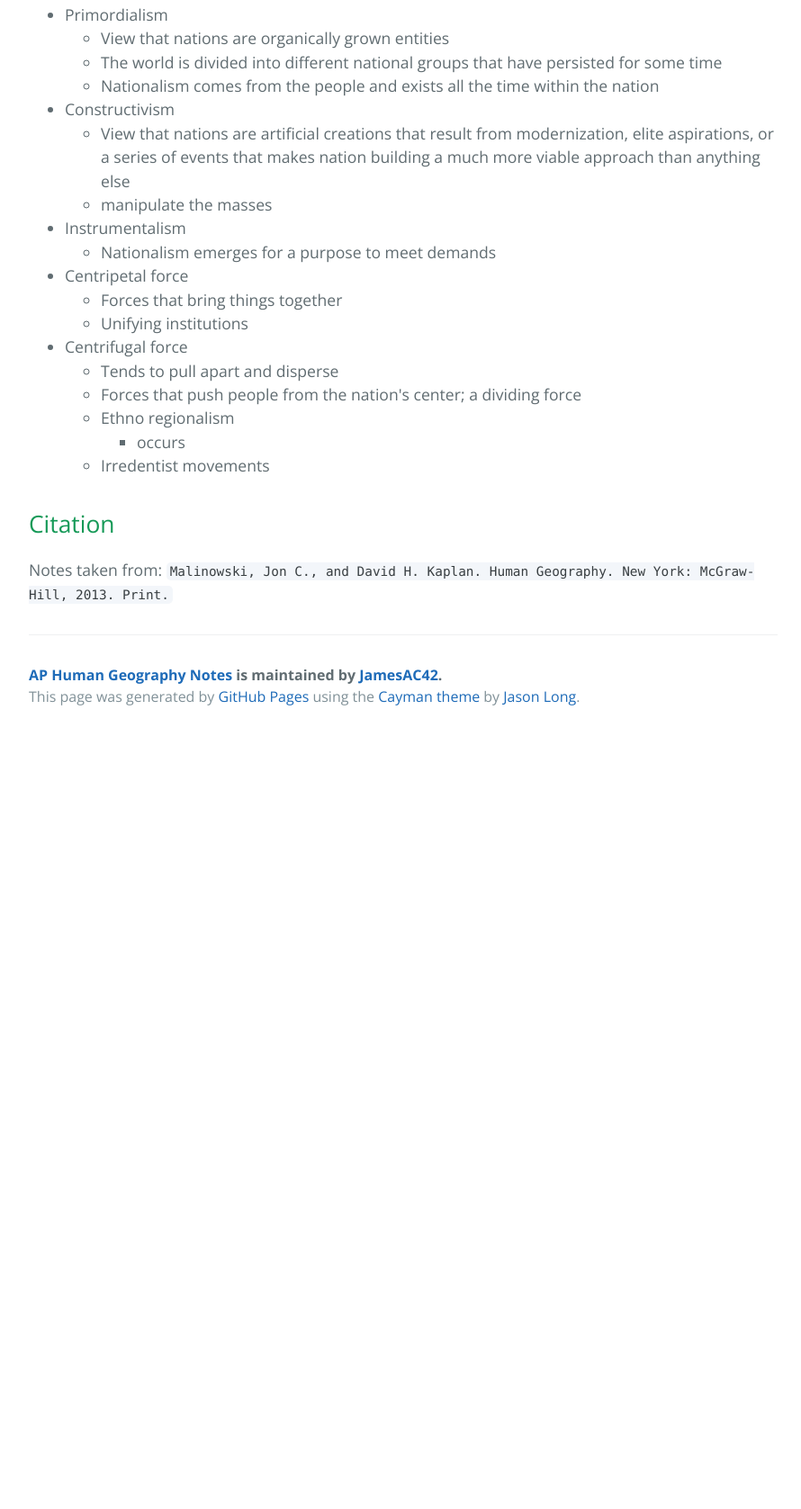
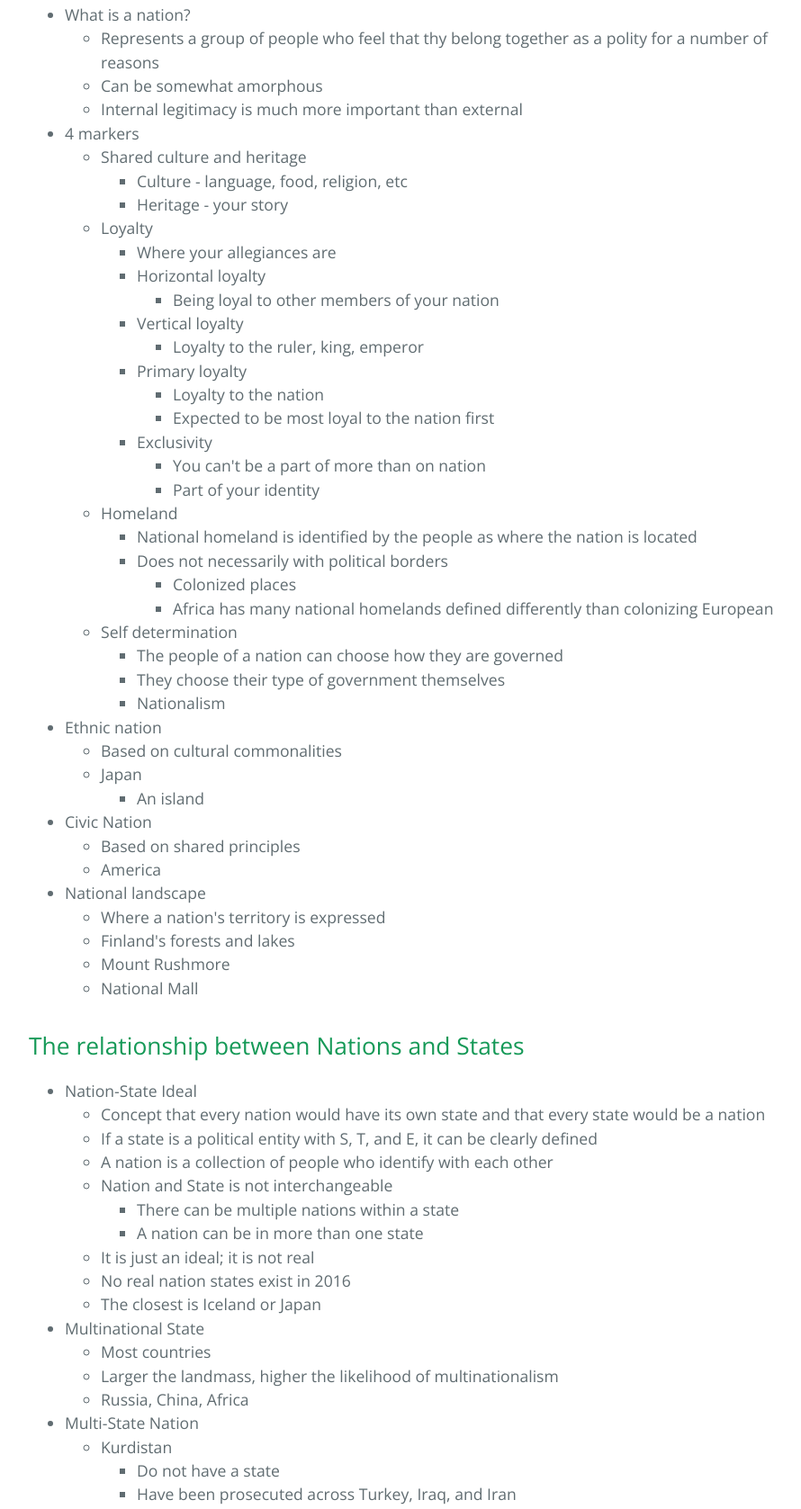
Before and after one commit to JamesAC42/jcnotes, a plain HTML site: page 15-16/aphg/redbook/chapter_10.html in a window 1280 px wide. Shown: the part 5076-6753 px from the top of the page at 90% size, without its empty margins (192-1082 px from the left). Before the commit the page ends 5894 px from the top, so only its background shows below. Drawn offline with nearby package versions, Linux system fonts and the light colour scheme.

Commit message:
continue c10

```diff
--- a/15-16/aphg/redbook/chapter_10.html
+++ b/15-16/aphg/redbook/chapter_10.html
@@ -280,7 +280,7 @@ Entire continent is out of state sovereignty despite various bases from countrie
 </ul>
 </li>
 </ul>
-<h2><a id="Variations_if_Modern_States_124"></a>Variations if Modern States</h2>
+<h2><a id="Variations_if_Modern_States_124"></a>Variations of Modern States</h2>
 <ul>
 <li>World made of about 195 states
 <ul>
@@ -332,6 +332,111 @@ Entire continent is out of state sovereignty despite various bases from countrie
 </ul>
 </li>
 </ul>
+<h2>Four Markers of a Nation</h2>
+<ul>
+<li>What is a nation?<ul>
+<li>Represents a group of people who feel that thy belong together as a polity for a number of reasons </li>
+<li>Can be somewhat amorphous</li>
+<li>Internal legitimacy is much more important than external</li>
+</ul>
+</li>
+<li>4 markers<ul>
+<li>Shared culture and heritage<ul>
+<li>Culture - language, food, religion, etc</li>
+<li>Heritage - your story</li>
+</ul>
+</li>
+<li>Loyalty<ul>
+<li>Where your allegiances are</li>
+<li>Horizontal loyalty<ul>
+<li>Being loyal to other members of your nation</li>
+</ul>
+</li>
+<li>Vertical loyalty<ul>
+<li>Loyalty to the ruler, king, emperor</li>
+</ul>
+</li>
+<li>Primary loyalty<ul>
+<li>Loyalty to the nation</li>
+<li>Expected to be most loyal to the nation first</li>
+</ul>
+</li>
+<li>Exclusivity<ul>
+<li>You can't be a part of more than on nation</li>
+<li>Part of your identity</li>
+</ul>
+</li>
+</ul>
+</li>
+<li>Homeland<ul>
+<li>National homeland is identified by the people as where the nation is located</li>
+<li>Does not necessarily with political borders<ul>
+<li>Colonized places</li>
+<li>Africa has many national homelands defined differently than colonizing European</li>
+</ul>
+</li>
+</ul>
+</li>
+<li>Self determination<ul>
+<li>The people of a nation can choose how they are governed</li>
+<li>They choose their type of government themselves</li>
+<li>Nationalism</li>
+</ul>
+</li>
+</ul>
+</li>
+<li>Ethnic nation<ul>
+<li>Based on cultural commonalities</li>
+<li>Japan<ul>
+<li>An island</li>
+</ul>
+</li>
+</ul>
+</li>
+<li>Civic Nation<ul>
+<li>Based on shared principles</li>
+<li>America</li>
+</ul>
+</li>
+<li>National landscape<ul>
+<li>Where a nation's territory is expressed</li>
+<li>Finland's forests and lakes</li>
+<li>Mount Rushmore</li>
+<li>National Mall</li>
+</ul>
+</li>
+</ul>
+<h2>The relationship between Nations and States</h2>
+<ul>
+<li>Nation-State Ideal<ul>
+<li>Concept that every nation would have its own state and that every state would be a nation</li>
+<li>If a state is a political entity with S, T, and E, it can be clearly defined</li>
+<li>A nation is a collection of people who identify with each other</li>
+<li>Nation and State is not interchangeable<ul>
+<li>There can be multiple nations within a state</li>
+<li>A nation can be in more than one state</li>
+</ul>
+</li>
+<li>It is just an ideal; it is not real</li>
+<li>No real nation states exist in 2016</li>
+<li>The closest is Iceland or Japan</li>
+</ul>
+</li>
+<li>Multinational State<ul>
+<li>Most countries</li>
+<li>Larger the landmass, higher the likelihood of multinationalism</li>
+<li>Russia, China, Africa</li>
+</ul>
+</li>
+<li>Multi-State Nation<ul>
+<li>Kurdistan<ul>
+<li>Do not have a state</li>
+<li>Have been prosecuted across Turkey, Iraq, and Iran</li>
+</ul>
+</li>
+</ul>
+</li>
+</ul>
 <h2>Nationalism as an ideology and force in statecraft</h2>
 <ul>
 <li>Primordialism<ul>
@@ -351,20 +456,34 @@ Entire continent is out of state sovereignty despite various bases from countrie
 </li>
 <li>Centripetal force<ul>
 <li>Forces that bring things together</li>
-<li>Unifying institutions</li>
+<li>Unifying institutions<ul>
+<li>Make you want to participate in contributing to the government</li>
+</ul>
+</li>
 </ul>
 </li>
 <li>Centrifugal force<ul>
 <li>Tends to pull apart and disperse</li>
 <li>Forces that push people from the nation's center; a dividing force</li>
 <li>Ethno regionalism<ul>
-<li>occurs</li>
+<li>A minority national group in a state where there are multiple nations</li>
+<li>Often control a portion of the country</li>
+<li>Less likely to have allegiance to the state government</li>
 </ul>
 </li>
-<li>Irredentist movements</li>
+<li>Irredentist movements<ul>
+<li>Ethno regional movements do not seek to create their own independent country but, rather, to separate from their existing state in order to join a neighboring state</li>
+<li>Different from a simple boundary dispute</li>
+<li>Eritrea<ul>
+<li>Was able to secede from Ethiopia </li>
 </ul>
 </li>
 </ul>
+</li>
+</ul>
+</li>
+</ul>
+<p>Felt they were distinct from the general Ethiopian national identity</p>
 
     <h2>
     <a id="citation" class="anchor" href="#citation" aria-hidden="true"><span aria-hidden="true" class="octicon octicon-link"></span></a>Citation</h2>
```
